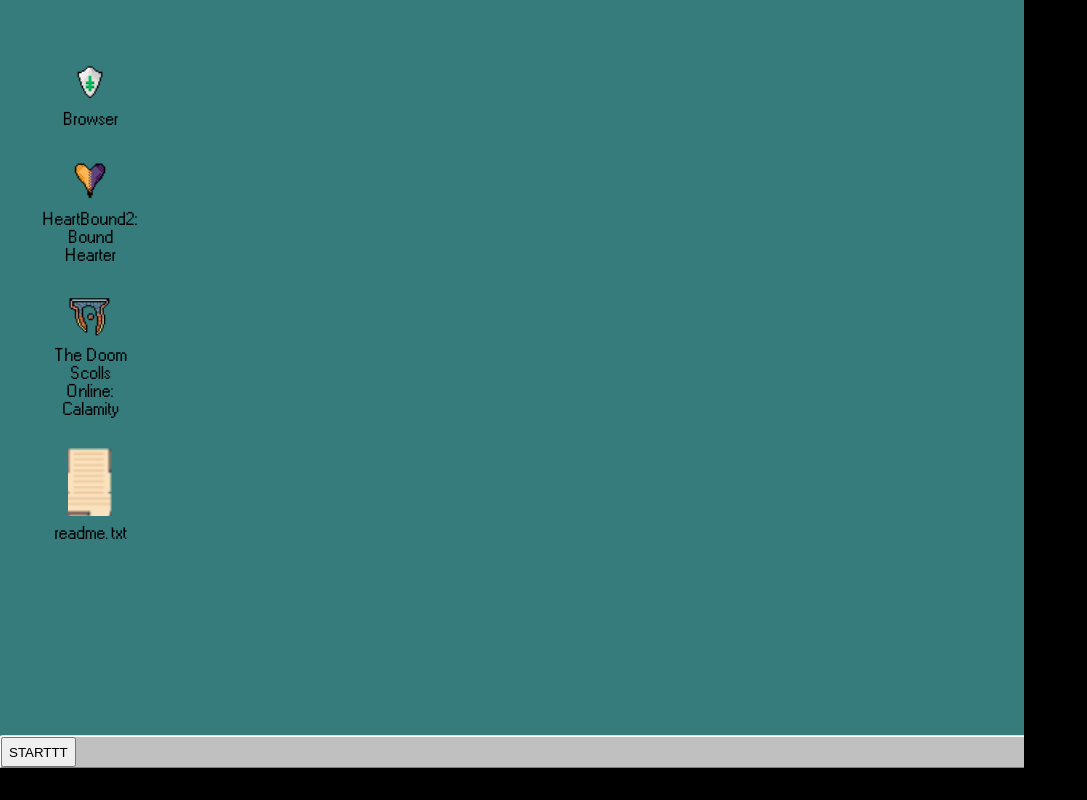
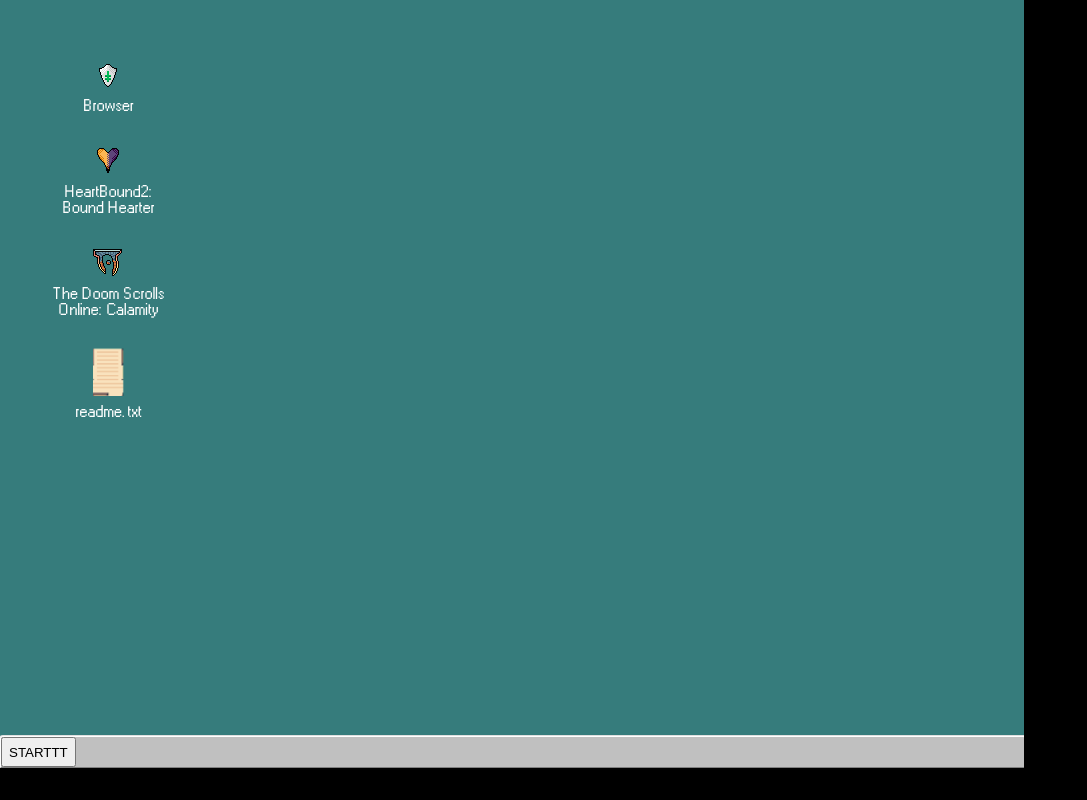
Before and after one commit to bugvevo/angular-KOL, an Angular app: page / in a window 1280 px wide. Shown: the whole page, without its empty margins (0-1087 px from the left). Built offline with nearby package versions, Linux system fonts and the light colour scheme.

Commit message:
Fix a typo. Make the shortcuts sit better and have the text wrap nicely.

```diff
--- a/src/app/app.component.scss
+++ b/src/app/app.component.scss
@@ -28,20 +28,18 @@
     margin: 30px;
     position: absolute;
     top: 28px;
-    left: 20px;
+    left: 18px;
     width: 80px;
   }
 
   &__shortcut {
     text-align: center;
-    font-size: 12pt;
+    font-size: 11pt;
     display: flex;
     align-items: center;
     flex-direction: column;
     gap: 8px;
-
-    & img {
-      width: 44px;
-    }
+    width: 120px;
+    color: white;
   }
 }
--- a/src/app/app.component.ts
+++ b/src/app/app.component.ts
@@ -37,7 +37,7 @@ export class AppComponent implements OnInit {
 			imageSrc: './assets/images/iconHeartboundish.png',
 		},
 		{
-			name: 'The Doom Scolls Online: Calamity',
+			name: 'The Doom Scrolls Online: Calamity',
 			imageSrc: './assets/images/iconDoomscrolls.png',
 		},
 		{
```
